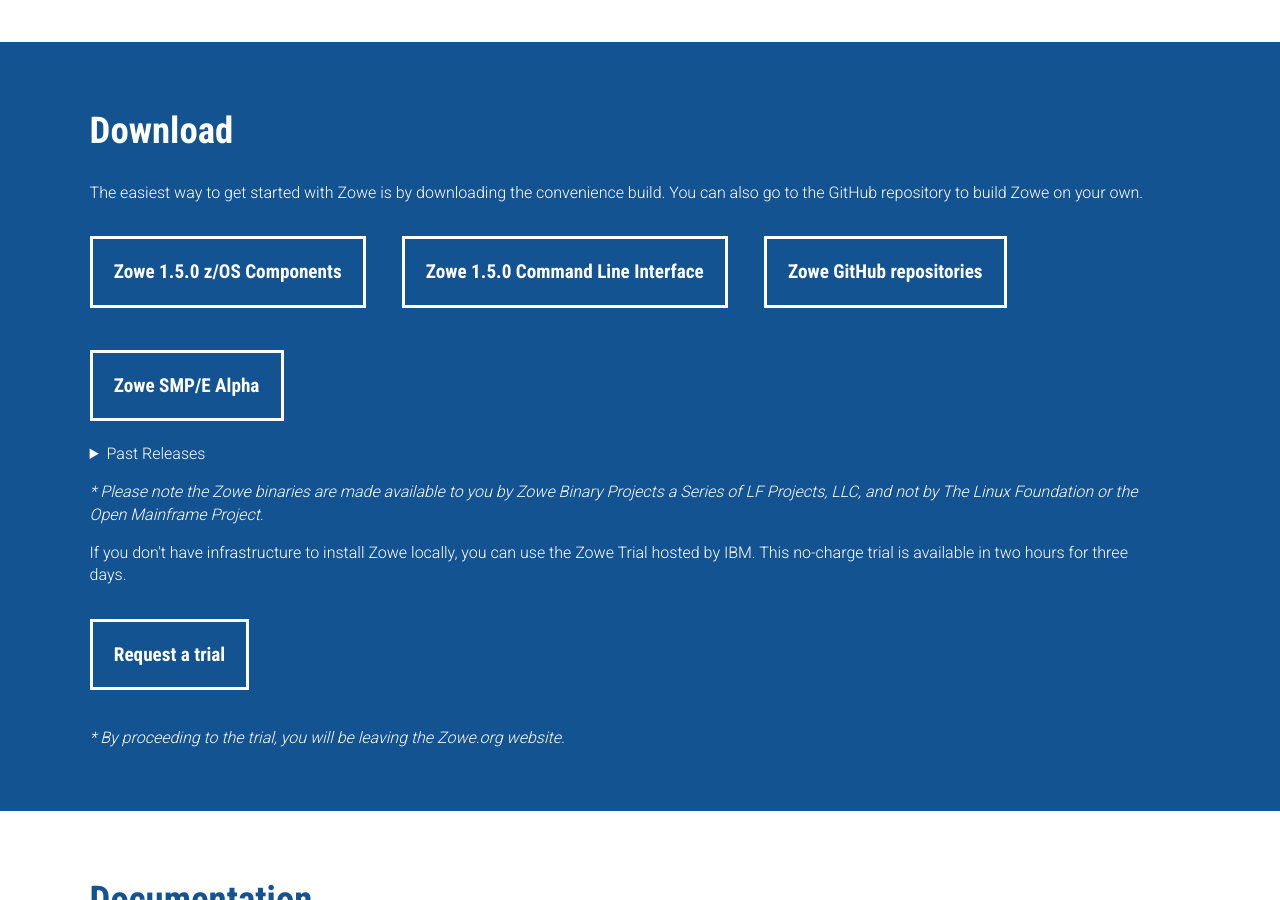
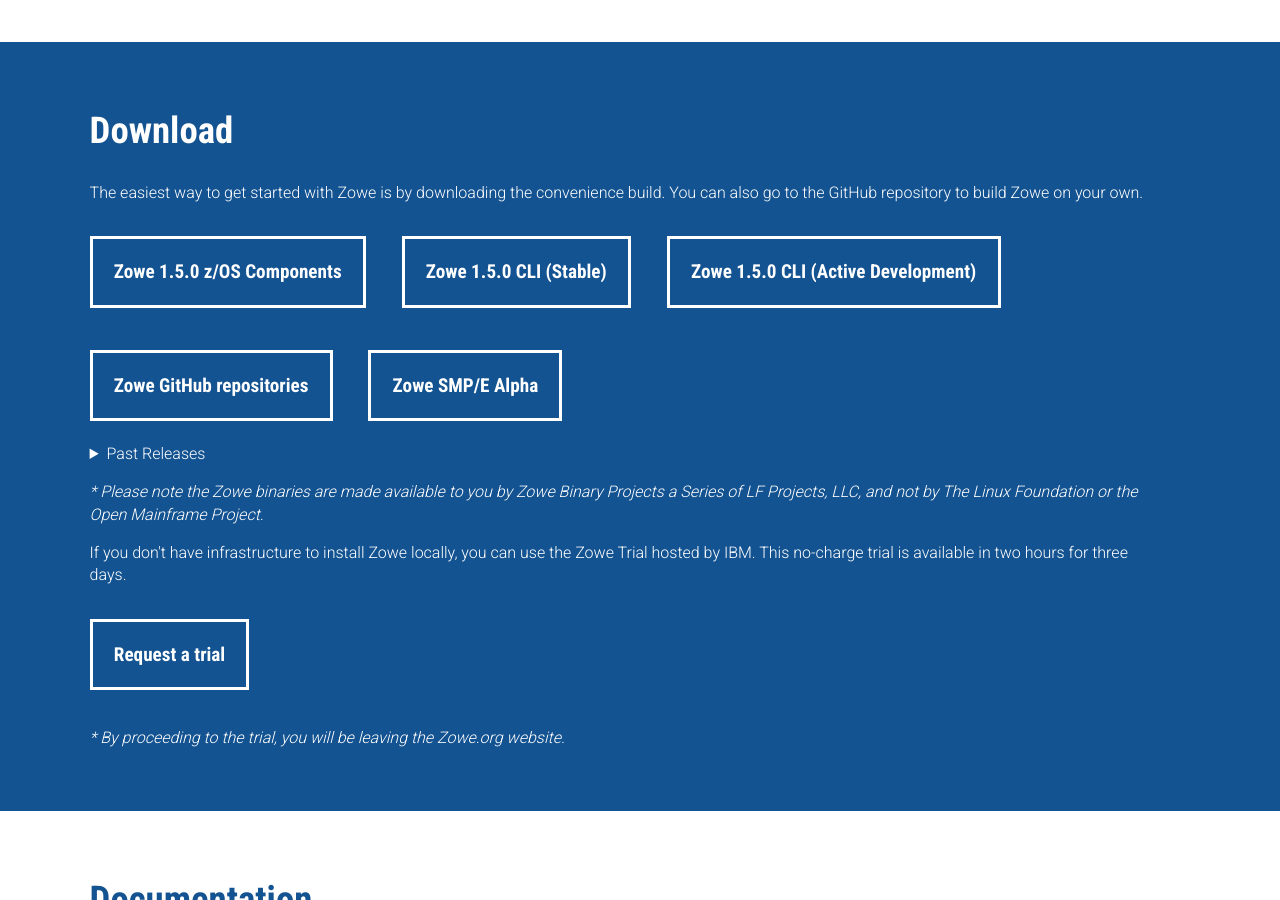
Before and after one commit to zowe/zowe.github.io, a Jekyll site: the page built from index.md, in a window 1280 px wide and 900 px high, scrolled down 1098 px. Built offline with Jekyll 4.4.1, drawn with Linux system fonts in a browser that asks for light colours; nearby versions of some CDN libraries; our own code applies the rules of GitHub Pages for plain Markdown files.

Commit message:
add button
Signed-off-by: BrandonJenkins14 <36675406+BrandonJenkins14@users.noreply.github.com>

```diff
--- a/index.md
+++ b/index.md
@@ -56,7 +56,8 @@
 The easiest way to get started with Zowe is by downloading the convenience build. You can also go to the GitHub repository to build Zowe on your own.
 </p>
 <button><a href="{{ site.zos_download_url }}{{ site.data.releases[0].version }}">Zowe {{ site.data.releases[0].version }} z/OS Components</a></button>
-<button><a href="{{ site.cli_download_url }}{{ site.data.releases[0].version }}">Zowe {{ site.data.releases[0].version }} Command Line Interface</a></button>
+<button><a href="{{ site.cli_download_url }}{{ site.data.releases[0].version }}">Zowe {{ site.data.releases[0].version }} CLI (Stable)</a></button>
+<button><a href="{{ site.cli_latest_download_url }}{{ site.data.releases[0].version }}">Zowe {{ site.data.releases[0].version }} CLI (Active Development)</a></button>
 <button><a href="{{ site.github_repo_url }}">Zowe GitHub repositories</a></button>
 {% if site.smpe_download_url %}
 <button><a href="{{ site.smpe_download_url }}{{ site.data.releases[0].version }}alpha1">Zowe {{ site.releases[0].version }} SMP/E Alpha</a></button>
```
